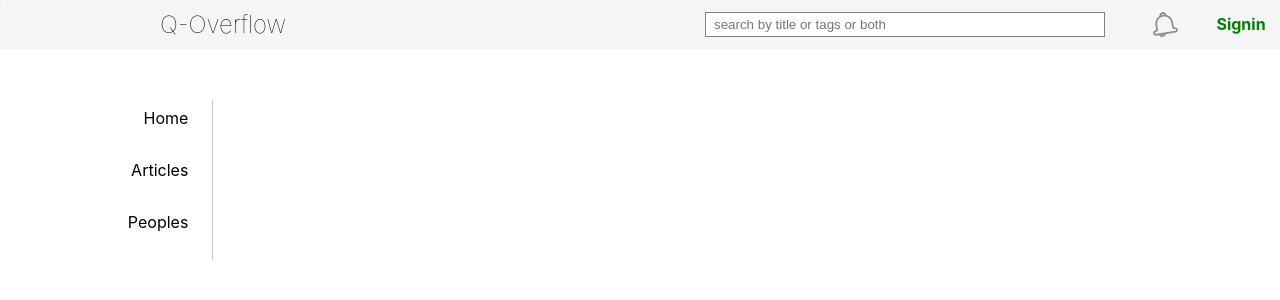
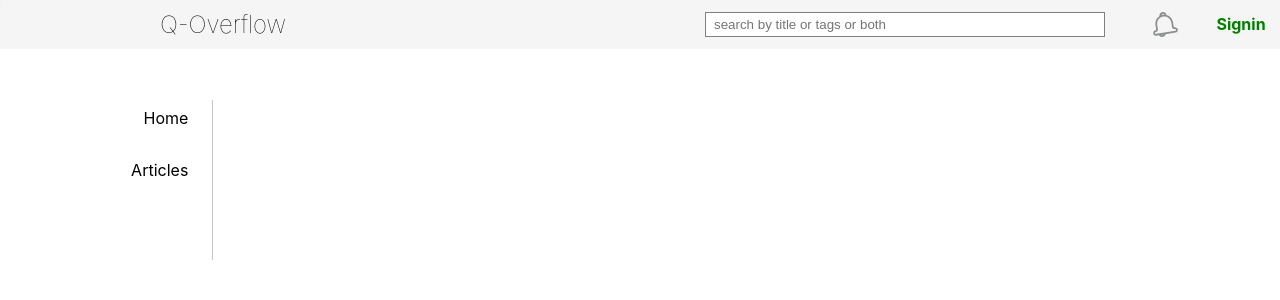
Before and after one commit to rupam2001/QueueOverflow-frontend, a Next.js app: page /tags in a window 1280 px wide. Shown: the top 300 px of the page. Built offline with nearby package versions, Linux system fonts and the light colour scheme.

Commit message:
document HEad

```diff
--- a/components/sidemenu.tsx
+++ b/components/sidemenu.tsx
@@ -24,11 +24,11 @@ export default function SideMenu() {
                             <span>Tags</span>
                         </div>
                     </Link> */}
-                    <Link href="/peoples">
+                    {/* <Link href="/peoples">
                         <div className={styels.route + (router.pathname == '/peoples' ? " " + styels.active : "")}>
                             <span>Peoples</span>
                         </div>
-                    </Link>
+                    </Link> */}
                     {/* <Link href="/create">
                         <div className={styels.route + (router.pathname == '/create' ? " " + styels.active : "") + " " + styels.compose}>
                             <span>Compose <big>+</big></span>
--- a/pages/_document.tsx
+++ b/pages/_document.tsx
@@ -5,7 +5,7 @@ export default class CustomDocument extends Document {
         return (
             <Html>
                 <Head>
-                    {/* <title>QueueOverflow</title> */}
+                    <title>Q-Overflow</title>
                 </Head>
                 <body>
                     <Main />
```
